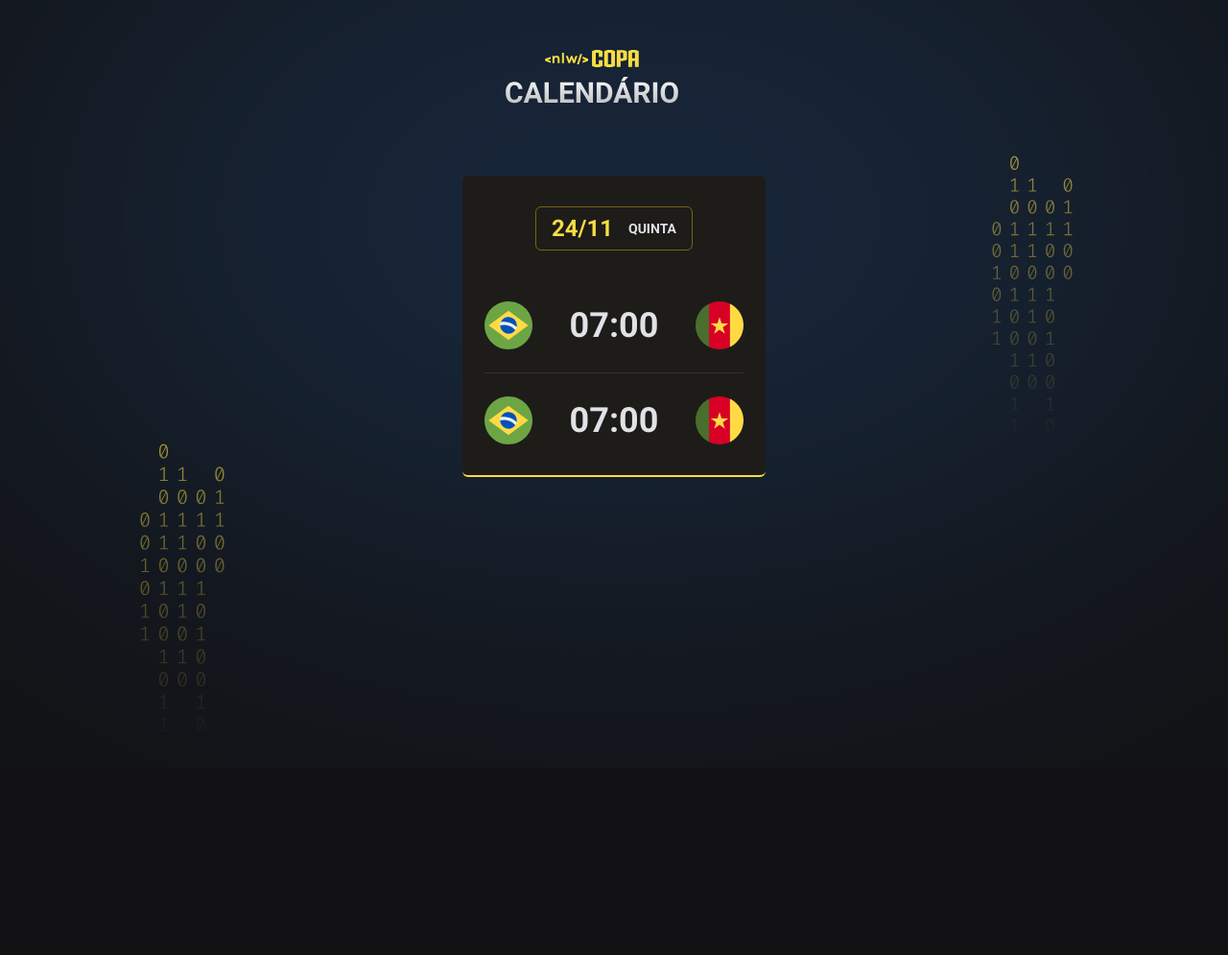
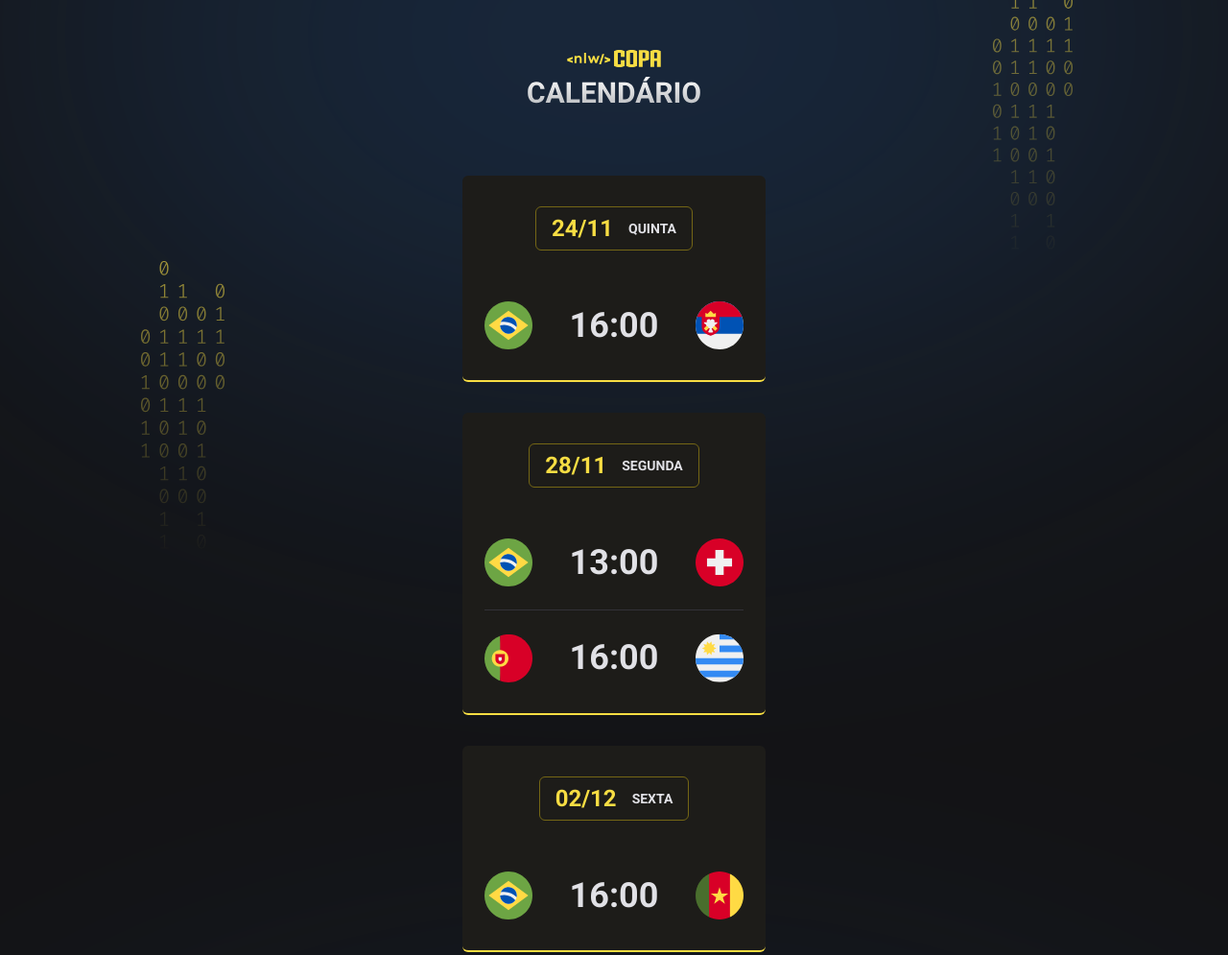
Before and after one commit to erikamattje/nlw-copa, a plain HTML site: page index.html in a window 1280 px wide. Shown: the whole page at 96% size. Before the commit the page ends 800 px from the top, so only its background shows below. Drawn offline with Linux system fonts and the light colour scheme.

Commit message:
:package: Finalização da Aula 3

```diff
--- a/index.html
+++ b/index.html
@@ -14,31 +14,7 @@
     </head>
 
     <body>
-        <div id="app">
-            <header>
-                <img src="./assets/logo.svg" alt="Logo da NLW">
-            </header>
-
-            <main id="cards">
-                <div class="card">
-                    <h2>24/11 <span>quinta</span></h2>
-                    <ul>
-                        <li>
-                            <img src="./assets/icon-brazil.svg" alt="Bandeira do Brasil">
-                            <strong>07:00</strong>
-                            <img src="./assets/icon-cameroon.svg" alt="Bandeira de Camarões">
-                        </li>
-
-                        <li>
-                            <img src="./assets/icon-brazil.svg" alt="Bandeira do Brasil">
-                            <strong>07:00</strong>
-                            <img src="./assets/icon-cameroon.svg" alt="Bandeira de Camarões">
-                        </li>
-                    </ul>
-
-                </div>
-            </main>
-
-        </div>
+        <div id="app"></div>
+        <script src="./main.js"></script>
     </body>
 </html>
--- /dev/null
+++ b/main.js
@@ -0,0 +1,37 @@
+function createGame(player1, hour, player2){
+  return `
+    <li>
+      <img src="./assets/icon-${player1}.svg" alt="Bandeira do ${player2}">
+      <strong>${hour}</strong>
+      <img src="./assets/icon-${player2}.svg" alt="Bandeira de ${player2}">
+    </li>
+  `
+}
+
+function createCard(date, day, games){
+  return `
+    <div class="card">
+    <h2>${date} <span> ${day} </span></h2>
+    <ul>
+      ${games}
+    </ul>
+    </div>
+    `
+}
+
+// ${createCard()} chama uma função js dentro de um bloco de string
+document.querySelector("#app").innerHTML = `
+<header>
+  <img src="./assets/logo.svg" alt="Logo da NLW">
+</header>
+<main id="cards">
+  ${createCard("24/11", "quinta", createGame("brazil", "16:00", "serbia"))}
+  ${createCard(
+    "28/11",
+    "segunda",
+    createGame("brazil", "13:00", "switzerland") +
+      createGame("portugal", "16:00", "uruguay")
+  )}
+  ${createCard("02/12", "sexta", createGame("brazil", "16:00", "cameroon"))}
+</main>
+`
--- a/style.css
+++ b/style.css
@@ -12,7 +12,7 @@ body {
   background-color: #121214;
   background-image: url(./assets/bg.svg);
   background-position-x: center;
-  background-position-y: 55%;
+  background-position-y: -715px;
 }
 
 body *{
@@ -25,6 +25,13 @@ body *{
 
 header {
   margin-bottom: 63px;
+  text-align: center;
+}
+
+#cards{
+  display: flex;
+  flex-direction: column;
+  gap: 32px;
 }
 
 .card {
```
Also changed, not shown: assets/icon-portugal.svg (added), assets/icon-serbia.svg (added), assets/icon-switzerland.svg (added), assets/icon-uruguay.svg (added).
